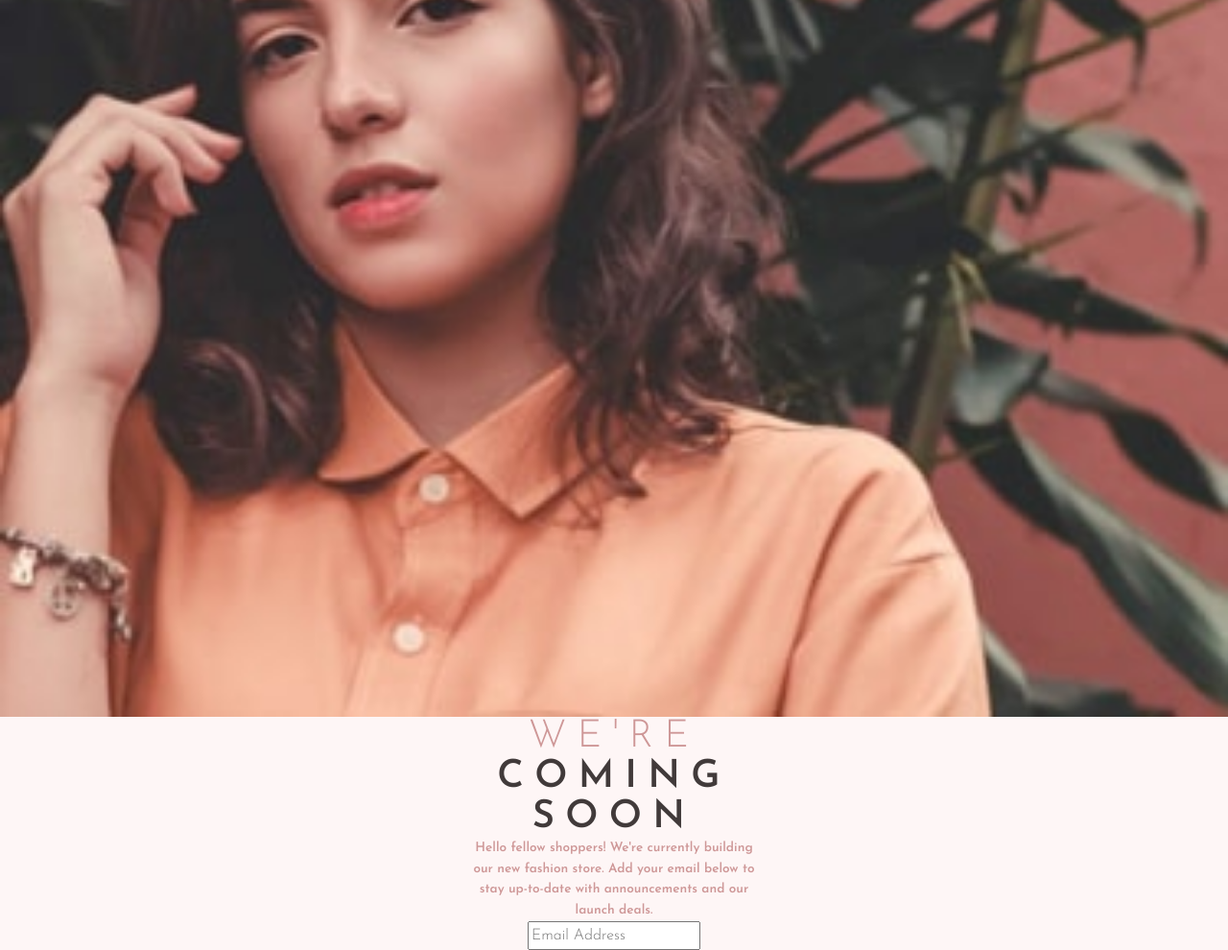
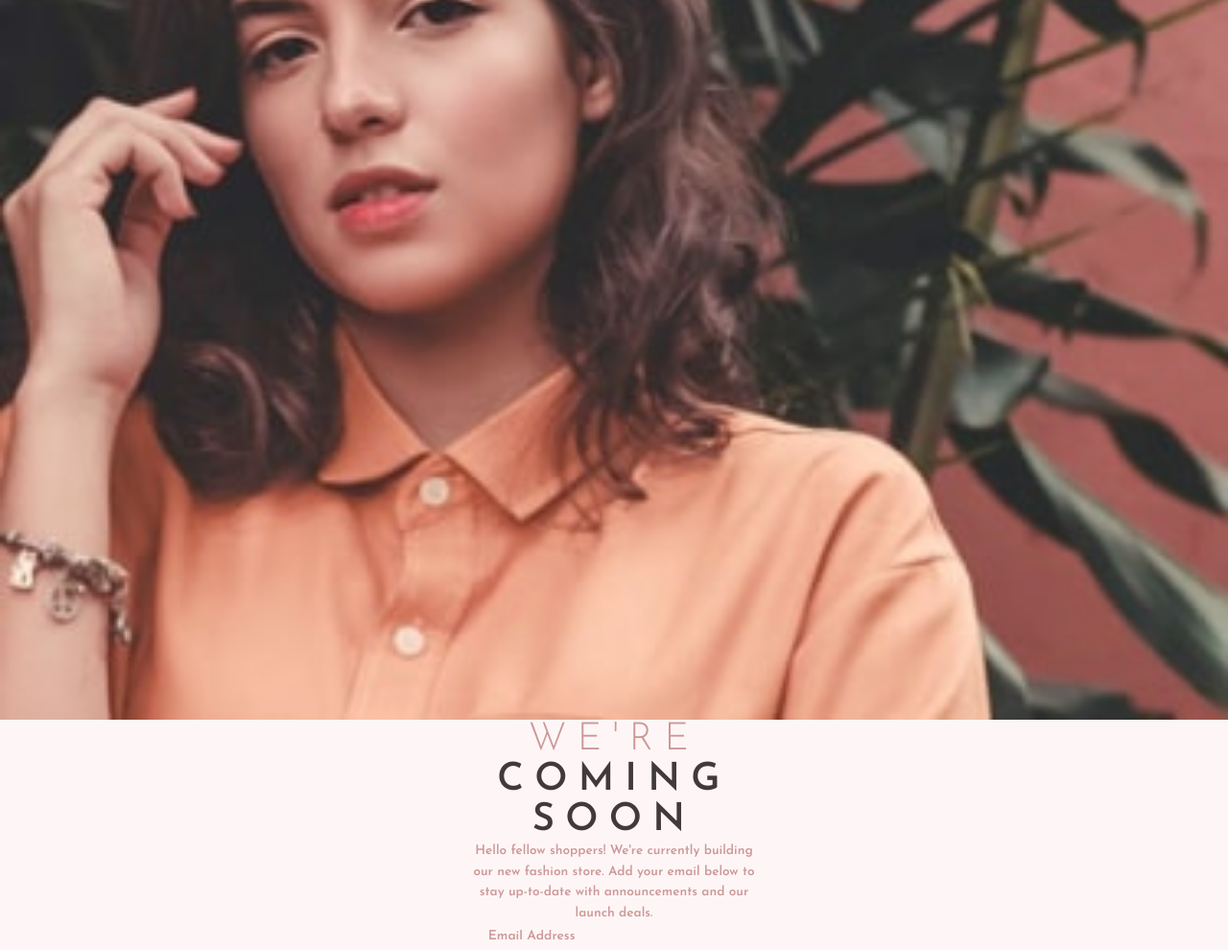
Before and after one commit to mrcordova/base-apparel-coming-soon-master, a plain HTML site: page index.html in a window 1280 px wide. Shown: the whole page at 96% size. Drawn offline with Linux system fonts and the light colour scheme.

Commit message:
add input styling

```diff
--- a/css/style.css
+++ b/css/style.css
@@ -69,6 +69,22 @@ body {
     color: var(--desaturated-red);
 }
 
+#email {
+    all:unset;
+    width:17.4rem;
+    padding-inline-start: 1rem;
+}
+
+#email::placeholder {
+    color: var(--desaturated-red);
+
+    font-size: 0.86rem;
+    font-family: "Josefin Sans", sans-serif;
+    font-optical-sizing: auto;
+    font-weight: 600;
+    font-style: normal;
+}
+
 header {
     grid-area: head;
     display: flex;
--- a/index.html
+++ b/index.html
@@ -36,9 +36,9 @@
         Hello fellow shoppers! We're currently building our new fashion store.
         Add your email below to stay up-to-date with announcements and our launch deals.
       </p>
-      <label for="email" class="card-input">
-        <input type="email" name="email" id="email" placeholder="Email Address">
-      </label>
+
+      <input  type="email" name="email" id="email" placeholder="Email Address">
+
     </div>
   </main>
 
```
